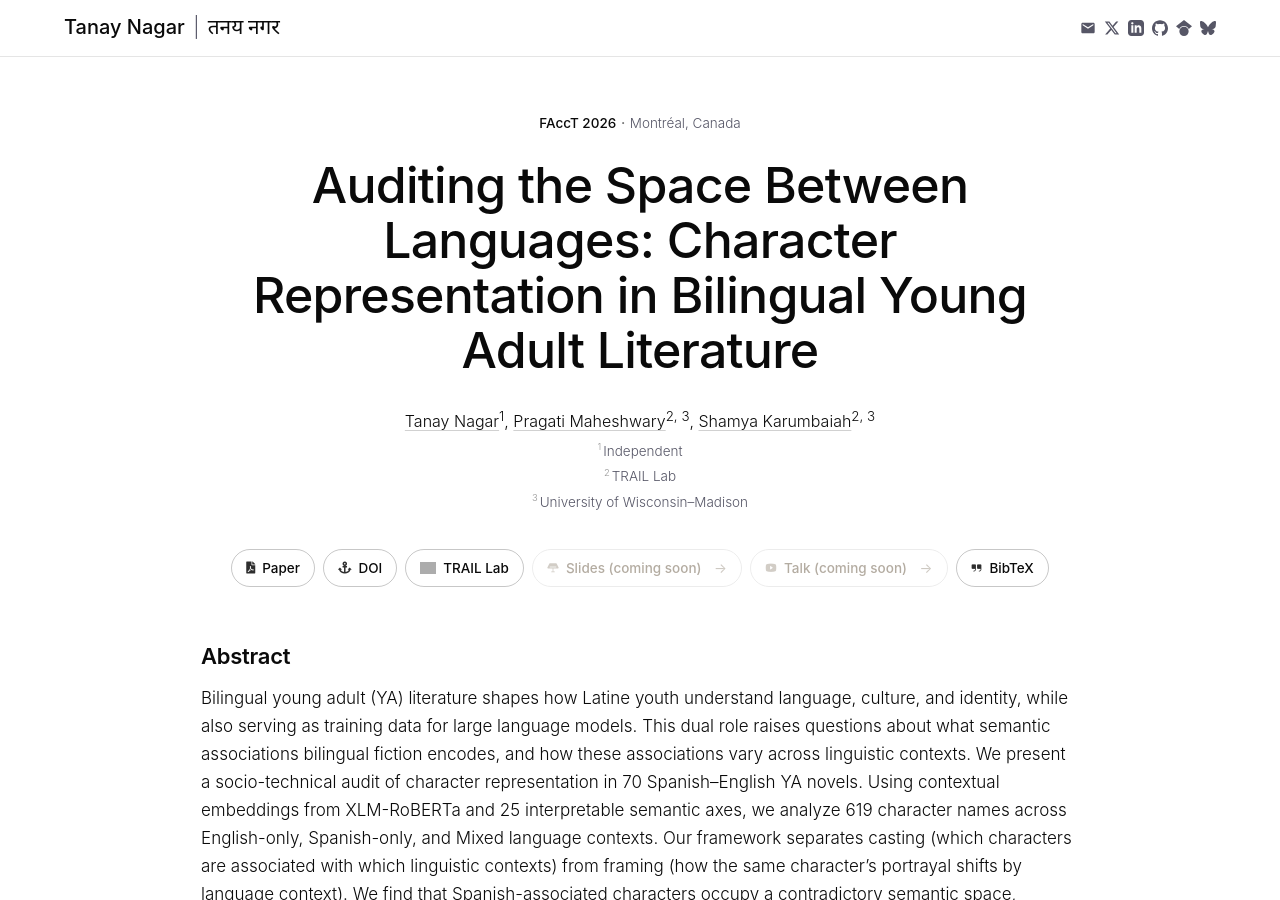
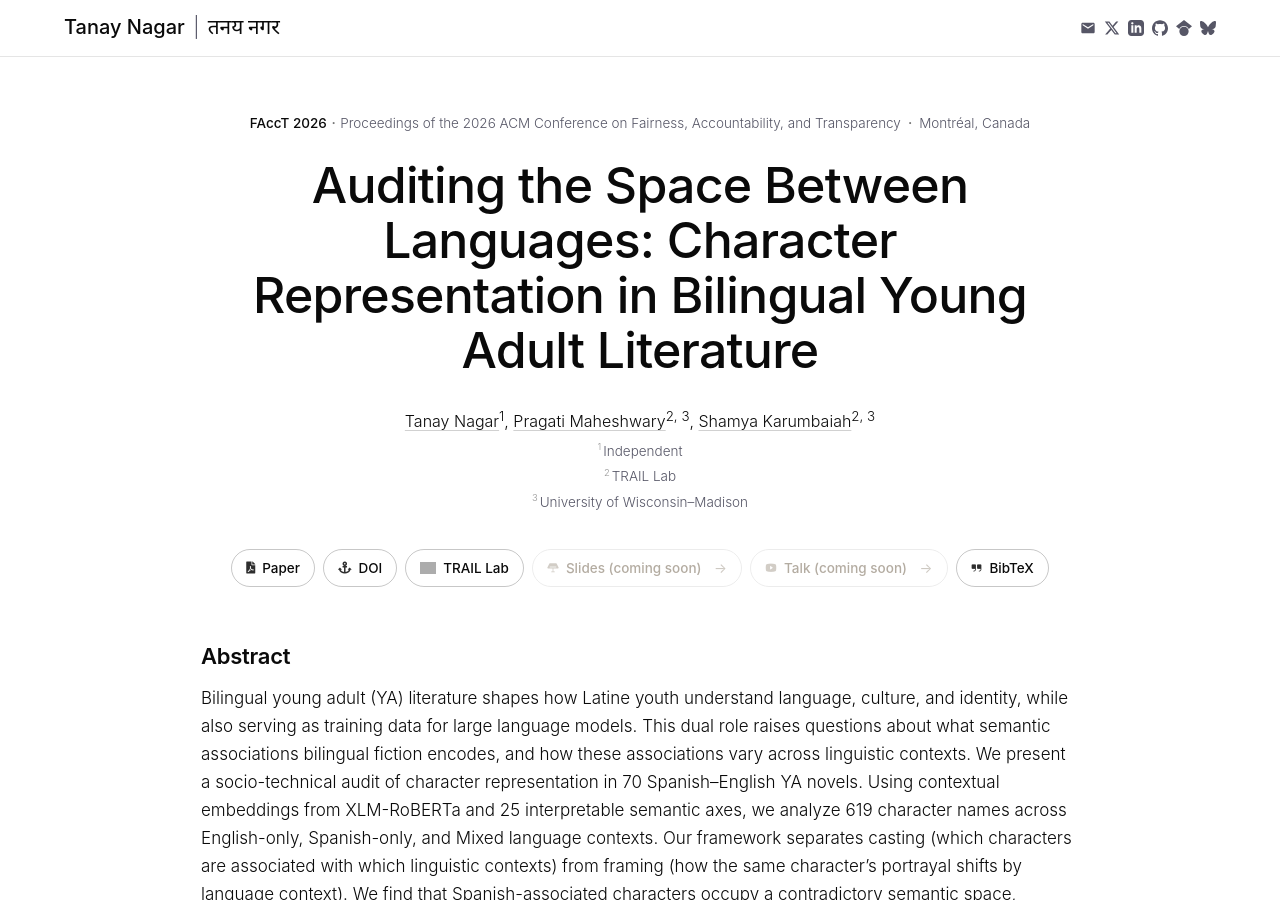
Before and after one commit to tnagar72/tnagar72.github.io, a Jekyll site: the page built from _research/audit-space-between-languages.md, in a window 1280 px wide and 900 px high. Built offline with Jekyll 4.4.1, drawn with Linux system fonts in a browser that asks for light colours; nearby versions of some CDN libraries; grey boxes are pictures that could not be loaded.

Commit message:
fix(research): surface canonical proceedings name in FAccT venue strip
Adds the formal proceedings name to the FAccT entry's venue_meta
array so the project page's top strip reads as:

  FAccT 2026 · Proceedings of the 2026 ACM Conference on Fairness,
  Accountability, and Transparency · Montréal, Canada

(was: "FAccT 2026 · Montréal, Canada")

Text is lifted verbatim from the entry's `venue:` string and the
BibTeX `booktitle` field — same canonical name in three places now.

```diff
--- a/_data/publications.yaml
+++ b/_data/publications.yaml
@@ -321,6 +321,7 @@
     ]
   venue_name: "FAccT 2026"
   venue_meta:
+    - "Proceedings of the 2026 ACM Conference on Fairness, Accountability, and Transparency"
     - "Montréal, Canada"
   affiliations:
     # TODO — one entry per affiliation mark used above. Each:
```
